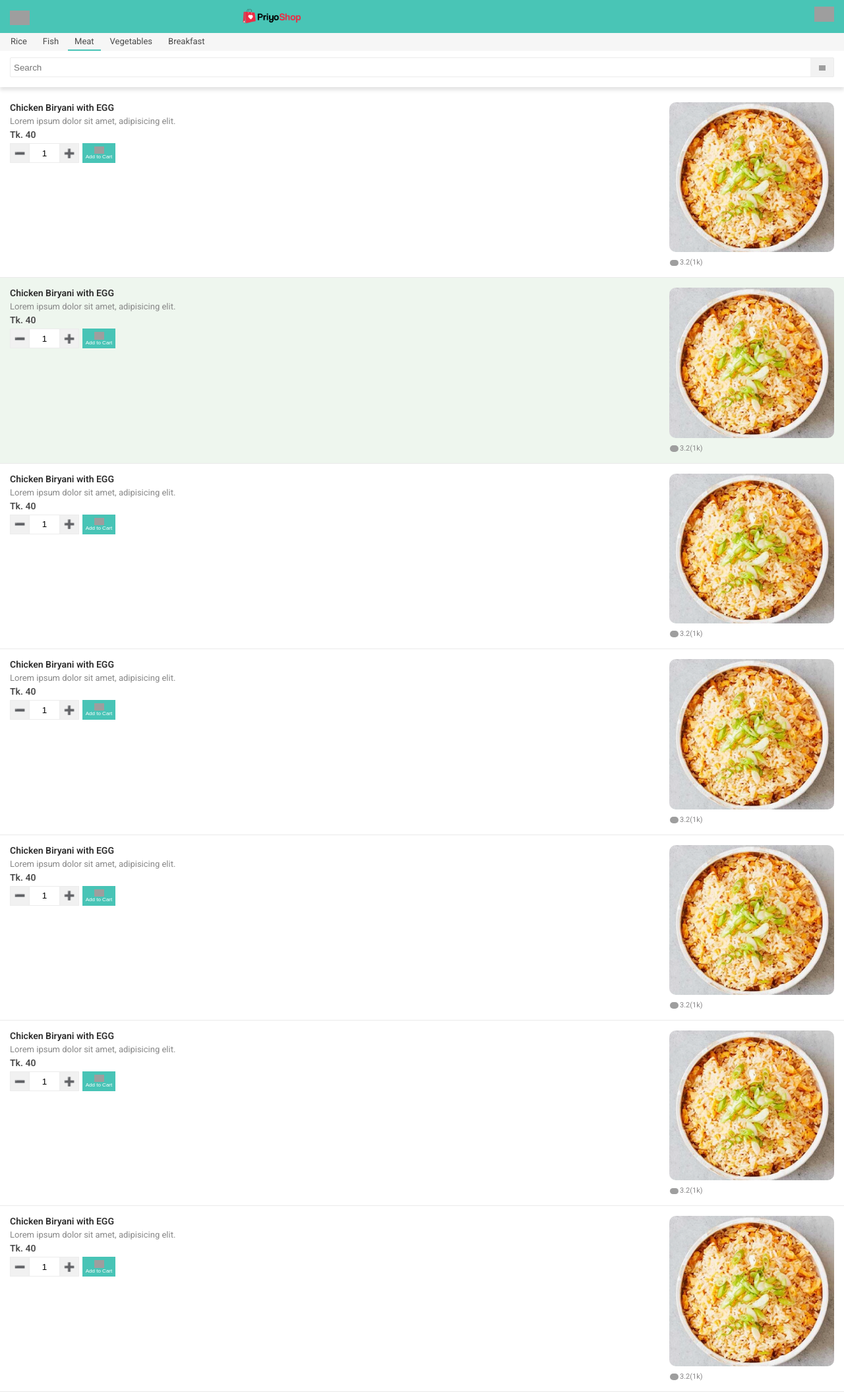
After one commit to net-chanchal/chanchal.net, a PHP site: page /app/app.html in a window 1280 px wide. The commit adds this page. Shown: the whole page at 66% size. Run offline with PHP 8.4, Linux system fonts and the light colour scheme; grey boxes are pictures that could not be loaded.

Commit message:
update css

```diff
--- /dev/null
+++ b/app/app.html
@@ -0,0 +1,276 @@
+<!doctype html>
+<html lang="en">
+<head>
+    <meta charset="UTF-8">
+    <meta name="viewport"
+          content="width=device-width, user-scalable=no, initial-scale=1.0, maximum-scale=1.0, minimum-scale=1.0">
+    <meta http-equiv="X-UA-Compatible" content="ie=edge">
+    <title>MyApp</title>
+    <link rel="stylesheet" href="assets/css/style.css">
+</head>
+<body>
+
+<header>
+    <div class="main">
+        <a href="" class="menu-icon"><img src="assets/img/navigation-menu.svg" alt=""></a>
+        <a href="" class="logo"><img src="assets/img/logo.png" alt=""></a>
+        <a href="" class="cart"><img src="assets/img/cart.svg" alt=""></a>
+    </div>
+</header>
+
+<section>
+
+    <div class="option">
+        <div class="menu">
+            <a href="">Rice</a>
+            <a href="">Fish</a>
+            <a href="" class="active">Meat</a>
+            <a href="">Vegetables</a>
+            <a href="">Breakfast</a>
+        </div>
+        <div class="search">
+            <input type="text" placeholder="Search">
+            <button><img src="assets/img/search.svg" alt=""></button>
+        </div>
+    </div>
+
+
+
+    <div class="food-area">
+        <div class="food">
+            <div class="food-content">
+                <div class="food-summery">
+                    <h4 class="title">Chicken Biryani with EGG</h4>
+                    <p class="subtitle">Lorem ipsum dolor sit amet, adipisicing elit.</p>
+                    <p class="price">Tk. 40</p>
+                </div>
+
+                <div class="order-box">
+                    <button class="order-minus-btn">
+                        &#10134;
+                    </button>
+                    <input class="order-input" type="number" value="1">
+                    <button class="order-plus-btn">
+                        &#10133;
+                    </button>
+                    <button class="add-cart">
+                        <img src="assets/img/check-alt.svg" alt="">
+                        Add to Cart
+                    </button>
+                </div>
+            </div>
+
+            <div class="food-img">
+                <img src="assets/img/food-2.png" alt="">
+                <div class="review">
+                    <img src="assets/img/star.svg" alt="">
+                    <span>3.2(1k)</span>
+                </div>
+            </div>
+
+        </div>
+        <div class="food selected">
+
+            <div class="food-content">
+                <div class="food-summery">
+                    <h4 class="title">Chicken Biryani with EGG</h4>
+                    <p class="subtitle">Lorem ipsum dolor sit amet, adipisicing elit.</p>
+                    <p class="price">Tk. 40</p>
+                </div>
+
+                <div class="order-box">
+                    <button class="order-minus-btn">
+                        &#10134;
+                    </button>
+                    <input class="order-input" type="number" value="1">
+                    <button class="order-plus-btn">
+                        &#10133;
+                    </button>
+                    <button class="add-cart">
+                        <img src="assets/img/check-alt.svg" alt="">
+                        Add to Cart
+                    </button>
+                </div>
+            </div>
+
+            <div class="food-img">
+                <img src="assets/img/food-2.png" alt="">
+                <div class="review">
+                    <img src="assets/img/star.svg" alt="">
+                    <span>3.2(1k)</span>
+                </div>
+            </div>
+
+        </div>
+        <div class="food">
+
+            <div class="food-content">
+                <div class="food-summery">
+                    <h4 class="title">Chicken Biryani with EGG</h4>
+                    <p class="subtitle">Lorem ipsum dolor sit amet, adipisicing elit.</p>
+                    <p class="price">Tk. 40</p>
+                </div>
+
+                <div class="order-box">
+                    <button class="order-minus-btn">
+                        &#10134;
+                    </button>
+                    <input class="order-input" type="number" value="1">
+                    <button class="order-plus-btn">
+                        &#10133;
+                    </button>
+                    <button class="add-cart">
+                        <img src="assets/img/check-alt.svg" alt="">
+                        Add to Cart
+                    </button>
+                </div>
+            </div>
+
+            <div class="food-img">
+                <img src="assets/img/food-2.png" alt="">
+                <div class="review">
+                    <img src="assets/img/star.svg" alt="">
+                    <span>3.2(1k)</span>
+                </div>
+            </div>
+
+        </div>
+        <div class="food">
+
+            <div class="food-content">
+                <div class="food-summery">
+                    <h4 class="title">Chicken Biryani with EGG</h4>
+                    <p class="subtitle">Lorem ipsum dolor sit amet, adipisicing elit.</p>
+                    <p class="price">Tk. 40</p>
+                </div>
+
+                <div class="order-box">
+                    <button class="order-minus-btn">
+                        &#10134;
+                    </button>
+                    <input class="order-input" type="number" value="1">
+                    <button class="order-plus-btn">
+                        &#10133;
+                    </button>
+                    <button class="add-cart">
+                        <img src="assets/img/check-alt.svg" alt="">
+                        Add to Cart
+                    </button>
+                </div>
+            </div>
+
+            <div class="food-img">
+                <img src="assets/img/food-2.png" alt="">
+                <div class="review">
+                    <img src="assets/img/star.svg" alt="">
+                    <span>3.2(1k)</span>
+                </div>
+            </div>
+
+        </div>
+        <div class="food">
+
+            <div class="food-content">
+                <div class="food-summery">
+                    <h4 class="title">Chicken Biryani with EGG</h4>
+                    <p class="subtitle">Lorem ipsum dolor sit amet, adipisicing elit.</p>
+                    <p class="price">Tk. 40</p>
+                </div>
+
+                <div class="order-box">
+                    <button class="order-minus-btn">
+                        &#10134;
+                    </button>
+                    <input class="order-input" type="number" value="1">
+                    <button class="order-plus-btn">
+                        &#10133;
+                    </button>
+                    <button class="add-cart">
+                        <img src="assets/img/check-alt.svg" alt="">
+                        Add to Cart
+                    </button>
+                </div>
+            </div>
+
+            <div class="food-img">
+                <img src="assets/img/food-2.png" alt="">
+                <div class="review">
+                    <img src="assets/img/star.svg" alt="">
+                    <span>3.2(1k)</span>
+                </div>
+            </div>
+
+        </div>
+        <div class="food">
+
+            <div class="food-content">
+                <div class="food-summery">
+                    <h4 class="title">Chicken Biryani with EGG</h4>
+                    <p class="subtitle">Lorem ipsum dolor sit amet, adipisicing elit.</p>
+                    <p class="price">Tk. 40</p>
+                </div>
+
+                <div class="order-box">
+                    <button class="order-minus-btn">
+                        &#10134;
+                    </button>
+                    <input class="order-input" type="number" value="1">
+                    <button class="order-plus-btn">
+                        &#10133;
+                    </button>
+                    <button class="add-cart">
+                        <img src="assets/img/check-alt.svg" alt="">
+                        Add to Cart
+                    </button>
+                </div>
+            </div>
+
+            <div class="food-img">
+                <img src="assets/img/food-2.png" alt="">
+                <div class="review">
+                    <img src="assets/img/star.svg" alt="">
+                    <span>3.2(1k)</span>
+                </div>
+            </div>
+
+        </div>
+        <div class="food">
+
+            <div class="food-content">
+                <div class="food-summery">
+                    <h4 class="title">Chicken Biryani with EGG</h4>
+                    <p class="subtitle">Lorem ipsum dolor sit amet, adipisicing elit.</p>
+                    <p class="price">Tk. 40</p>
+                </div>
+
+                <div class="order-box">
+                    <button class="order-minus-btn">
+                        &#10134;
+                    </button>
+                    <input class="order-input" type="number" value="1">
+                    <button class="order-plus-btn">
+                        &#10133;
+                    </button>
+                    <button class="add-cart">
+                        <img src="assets/img/check-alt.svg" alt="">
+                        Add to Cart
+                    </button>
+                </div>
+            </div>
+
+            <div class="food-img">
+                <img src="assets/img/food-2.png" alt="">
+                <div class="review">
+                    <img src="assets/img/star.svg" alt="">
+                    <span>3.2(1k)</span>
+                </div>
+            </div>
+
+        </div>
+    </div>
+
+
+</section>
+
+</body>
+</html>
--- a/app/assets/css/style.css
+++ b/app/assets/css/style.css
@@ -3,9 +3,11 @@
 body {
     font-family: 'Roboto', sans-serif;
 }
+
 .main {
     padding-left: 15px;
     padding-right: 15px;
+    position: relative;
 }
 
 a {text-decoration: none}
@@ -16,9 +18,10 @@ header {
     padding: 10px 0;
     position: sticky;
     top: 0;
+    z-index: 9999;
 }
 
-.menu img, .cart img{
+.menu-icon img, .cart img{
     width: 30px;
 }
 
@@ -32,15 +35,21 @@ header {
 }
 
 section {
-    margin-top: 15px;
+    /*margin-top: 15px;*/
+}
+.food-area {
+    margin-top: 90px;
+}
+.food {
+    border-bottom: solid 1px #eaeaea;
+    overflow: hidden;
+    padding: 15px 15px;
 }
 
-.food {
-    margin-bottom: 15px;
-    border-bottom: solid 1px #eaeaea;
-    overflow: hidden;
-    padding: 10px 0;
+.food.selected {
+    background: #eef6ee;
 }
+
 .food .food-img{}
 .food .food-img img{
     width: 100%;
@@ -92,16 +101,26 @@ section {
     height: 30px;
     width: 30px;
     float: left;
-    border: solid 1px silver;
+    border: solid 1px #ececec;
+    background: #f1f1f1;
+}
 
+input[type='number'] {
+    -moz-appearance:textfield;
 }
+
+input::-webkit-outer-spin-button,
+input::-webkit-inner-spin-button {
+    -webkit-appearance: none;
+}
+
 .order-box .order-input {
     height: 30px;
     padding: 0 10px;
     width: 45px;
     text-align: center;
     float: left;
-    border: solid 1px silver;
+    border: solid 1px #ececec;
     border-left: none;
     border-right: none;
 }
@@ -123,15 +142,71 @@ section {
 }
 
 .food-img .review {
-    margin-left: 10px;
+    margin-left: 3px;
 }
 .food-img .review img{
-    width: 14px;
+    width: 13px;
     margin: -2px;
     padding: 0;
 }
 
 .food-img .review span {
-    font-size: 12px;
+    font-size: 11px;
     color: #888788;
 }
+
+.option {
+    position: fixed;
+    width: 100%;
+    top: 50px;
+    background: #ffffff;
+    padding-bottom: 15px;
+    box-shadow: 0 5px 5px #e5e5e5;
+}
+.menu {
+    overflow: hidden;
+    padding: 0 6px;
+    margin-bottom: 10px;
+    background: #f6f6f6;
+}
+.menu a {
+    display: inline-block;
+    font-size: 13px;
+    padding: 5px 10px;
+    color: #4a4a4a;
+    font-weight: 400;
+    border-bottom: solid 2px transparent;
+}
+.menu a.active {
+    border-bottom-color: #48c4b6;
+}
+/* search */
+.search {
+    padding-left: 15px;
+    padding-right: 15px;
+}
+.search input{
+    width: 100%;
+    border: solid 1px #ebebeb;
+    height: 30px;
+    outline: none;
+    padding: 5px 40px 5px 5px;
+    border-radius: 2px;
+    color: #494949;
+}
+.search input:focus {
+    border-color: #e0e0e0;
+}
+.search button{
+    position: absolute;
+    right: 16px;
+    height: 28px;
+    padding: 5px;
+    width: 35px;
+    border: 0;
+    margin-top: 1px;
+    background: #f2f2f2;
+}
+.search button img{
+    width: 10px;
+}
```
Also changed, not shown: app/index.html (+35 -246 lines), app/apple-iphone-13-2021-medium.png (added), app/assets/img/search.svg (added), app/iphone13.gif (added), app/samsung.png (added), 2 other files.
